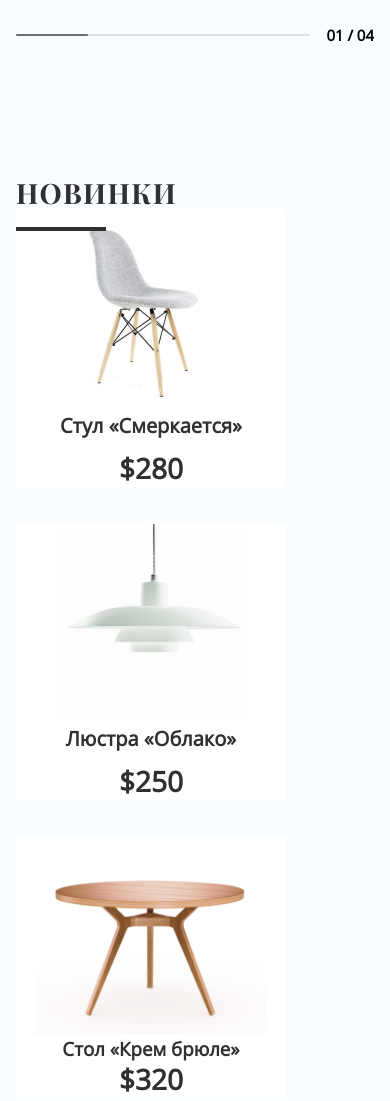
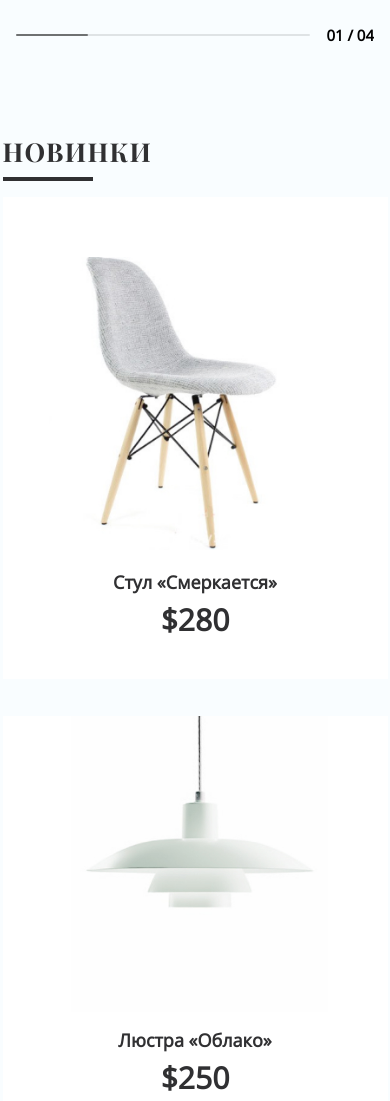
Before and after one commit to RishaIlina/Design-furniture, a plain HTML site: page index.html in a window 390 px wide. Shown: the part 862-1963 px from the top of the page. Drawn offline with Linux system fonts and the light colour scheme.

Commit message:
Design-furniture-homework. Адаптив для страницы Новинки

```diff
--- a/css/style.css
+++ b/css/style.css
@@ -910,6 +910,7 @@ img {
     margin-top: 120px;
 }
 
+
 .new-chair {
     display: flex;
     flex-wrap: wrap;
@@ -944,11 +945,16 @@ img {
 .chair-twilight,
 .chandelier,
 .table {
-    width: 270px;
+    min-width: 270px;
     background-color: #fff;
     text-align: center;
     color: #303032;
     margin-bottom: 37px;
+    padding-bottom: 16px;
+}
+
+.chair-twilight {
+    margin-top: 0px;
 }
 
 .name {
@@ -956,7 +962,6 @@ img {
     line-height: 27px;
     display: block;
     text-align: center;
-    margin-bottom: 10px;
 }
 
 .price {
@@ -967,7 +972,6 @@ img {
 
 .chandelier img {
     width: 202px;
-    height: 198px;
 }
 
 .table:hover,
@@ -978,7 +982,7 @@ img {
 }
 
 .table img {
-    width: inherit;
+    width: 270px;
     height: 198px;
 }
 
@@ -999,3 +1003,249 @@ img {
     padding-top: 19px;
     padding-bottom: 29px;
 }
+
+.mt-28 {
+    margin-top: 28px;
+}
+
+
+
+
+@media (max-width:1024px) {
+    .novelties {
+        margin-top: 100px;
+    }
+
+    .new-chair {
+        max-width: 500px;
+    }
+
+    .chair-twilight {
+        min-width: 258px;
+        height: auto;
+        margin-bottom: 20px;
+    }
+
+    .chandelier {
+        min-width: 224px;
+        height: auto;
+    }
+
+    .chandelier img {
+        max-width: 192px;
+        height: auto;
+        padding: 0 20px 0 20px;
+    }
+
+    .table {
+        min-width: 250px;
+        height: auto;
+    }
+
+    .table img {
+        max-width: 258px;
+        height: auto;
+    }
+
+    .chair-white {
+        max-width: 464px;
+        margin-left: 20px;
+    }
+
+    .chair-white img {
+        max-width: 410px;
+        height: auto;
+    }
+
+    .name {
+        font-size: 18px;
+    }
+
+    .price {
+        font-size: 24px;
+    }
+}
+
+@media (max-width:769px) {
+    .novelties {
+        margin-top: 80px;
+    }
+
+    .new-chair {
+        flex-basis: 50%;
+    }
+
+    .new {
+        font-size: 24px;
+    }
+
+    .new::before {
+        width: 80px;
+        height: 4px;
+        top: 40px;
+    }
+
+    .chair-twilight {
+        min-width: 178px;
+        margin-bottom: 10px;
+    }
+
+    .chair-twilight img {
+        max-width: 144px;
+    }
+
+    .chandelier {
+        min-width: 176px;
+        margin-bottom: 0;
+    }
+
+    .chandelier img {
+        max-width: 134px;
+        padding: 0 20px 0 20px;
+    }
+
+    .table {
+        min-width: 106px;
+        height: auto;
+        margin-bottom: 0;
+    }
+
+    .table img {
+        max-width: 178px;
+    }
+
+    .chair-white {
+        max-width: 354px;
+        margin-left: 10px;
+    }
+
+    .chair-white img {
+        max-width: 320px;
+        height: auto;
+    }
+
+    .name {
+        font-size: 14px;
+    }
+
+    .price {
+        font-size: 20px;
+    }
+}
+
+@media (max-width:426px) {
+    .new {
+        font-size: 26px;
+    }
+
+    .new::before {
+        width: 90px;
+        height: 4px;
+        top: 40px;
+    }
+
+    .novelties {
+        justify-content: center;
+        margin-top: 80px;
+    }
+
+    .chair-twilight img {
+        min-width: 304px;
+        height: auto;
+    }
+
+    .chair-twilight {
+        margin-top: 30px;
+        padding: 40px;
+        min-width: 305px;
+        margin-bottom: 37px;
+    }
+
+    .chandelier {
+        padding: 0 40px 40px 40px;
+        min-width: 305px;
+    }
+
+    .chandelier img {
+        min-width: 265px;
+        height: auto;
+        margin-bottom: 6px;
+    }
+
+    .table {
+        padding: 40px;
+        min-width: 305px;
+    }
+
+    .table img {
+        min-width: 300px;
+        height: auto;
+    }
+
+    .chair-white {
+        padding: 40px;
+        min-width: 305px;
+        height: auto;
+        margin-left: 0;
+    }
+
+    .name {
+        font-size: 18px;
+        padding: 5px;
+    }
+
+    .price {
+        font-size: 30px;
+    }
+}
+
+@media (max-width:376px) {
+    .novelties {
+        width: 100%;
+        min-height: auto;
+        margin-top: 60px;
+    }
+
+    .new {
+        margin-left: 20px;
+    }
+}
+
+@media (max-width:320px) {
+    .new {
+        margin-left: 44px;
+    }
+
+    .chair-twilight img {
+        min-width: 270px;
+        height: auto;
+    }
+
+    .chair-twilight {
+        margin-top: 20px;
+        padding: 0 40px 20px 40px;
+    }
+
+    .chair-twilight,
+    .chandelier,
+    .table {
+        margin-bottom: 15px;
+    }
+
+    .chandelier {
+    padding: 0 20px 20px 40px;
+    }
+
+    .table {
+        padding: 0 20px 20px 40px;
+    }
+
+    .chair-white {
+        padding: 0 40px 20px 40px;
+    }
+
+    .price {
+        font-size: 26px;
+    }
+
+}
--- a/index.html
+++ b/index.html
@@ -124,7 +124,7 @@
 
               <div class="table">
                 <img src="./img/table-cream-desktop@2x.png" alt="table">
-                <h3 class="furniture-name">Стол «Крем брюле»</h3>
+                <h3 class="name mt-28">Стол «Крем брюле»</h3>
                 <span class="price">$320</span>
               </div>
             </div>
```
Lines whose indentation alone changed are shown as unchanged.
